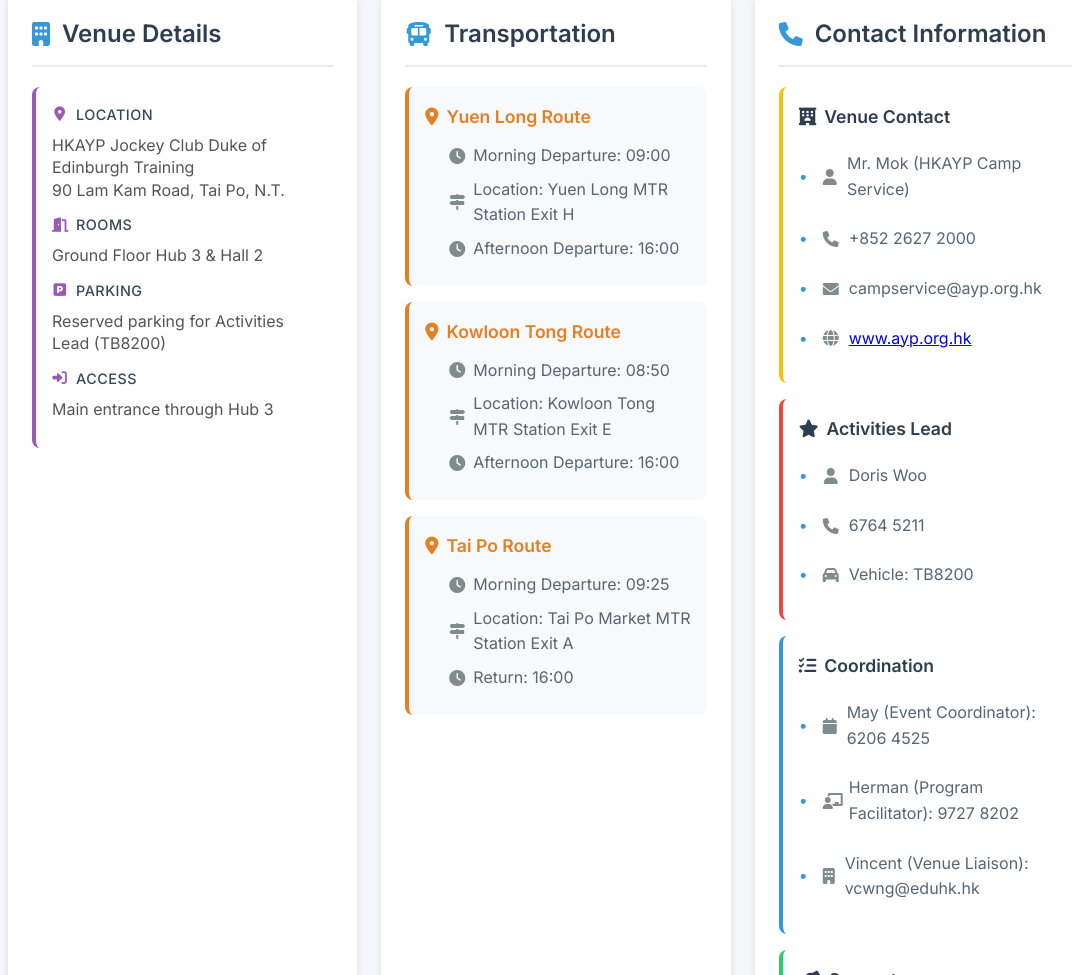
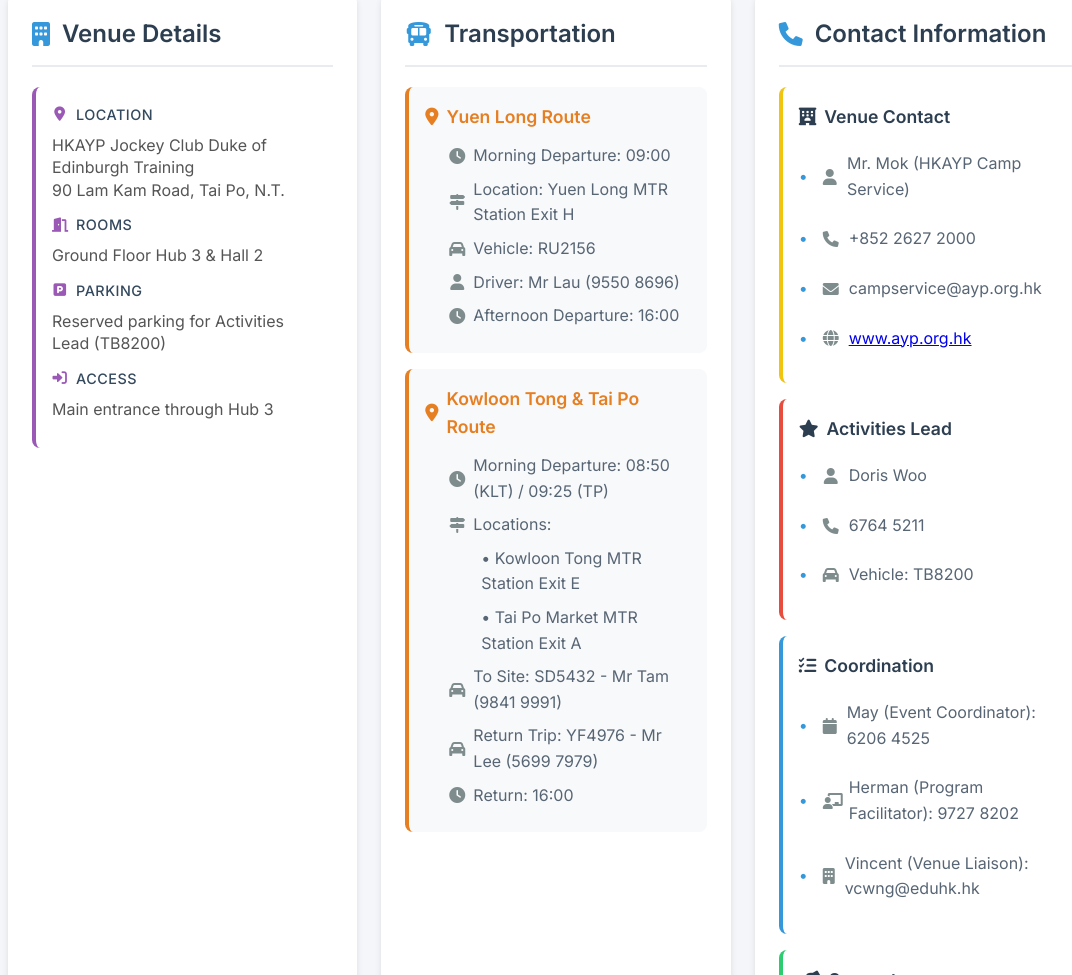
Before and after one commit to herman925/KSWellBeingRetreat, a plain HTML site: page pages/logistics.html in a window 1280 px wide. Shown: the part 446-1421 px from the top of the page, without its empty margins (84-1156 px from the left). Drawn offline with Linux system fonts and the light colour scheme.

Commit message:
Updated car plate number

```diff
--- a/pages/logistics.html
+++ b/pages/logistics.html
@@ -288,18 +288,18 @@
                         <h4><i class="fas fa-map-marker-alt"></i> Yuen Long Route</h4>
                         <p><i class="fas fa-clock"></i> Morning Departure: 09:00</p>
                         <p><i class="fas fa-map-signs"></i> Location: Yuen Long MTR Station Exit H</p>
+                        <p><i class="fas fa-car"></i> Vehicle: RU2156</p>
+                        <p><i class="fas fa-user"></i> Driver: Mr Lau (9550 8696)</p>
                         <p><i class="fas fa-clock"></i> Afternoon Departure: 16:00</p>
                     </div>
                     <div class="shuttle-route">
-                        <h4><i class="fas fa-map-marker-alt"></i> Kowloon Tong Route</h4>
-                        <p><i class="fas fa-clock"></i> Morning Departure: 08:50</p>
-                        <p><i class="fas fa-map-signs"></i> Location: Kowloon Tong MTR Station Exit E</p>
-                        <p><i class="fas fa-clock"></i> Afternoon Departure: 16:00</p>
-                    </div>
-                    <div class="shuttle-route">
-                        <h4><i class="fas fa-map-marker-alt"></i> Tai Po Route</h4>
-                        <p><i class="fas fa-clock"></i> Morning Departure: 09:25</p>
-                        <p><i class="fas fa-map-signs"></i> Location: Tai Po Market MTR Station Exit A</p>
+                        <h4><i class="fas fa-map-marker-alt"></i> Kowloon Tong & Tai Po Route</h4>
+                        <p><i class="fas fa-clock"></i> Morning Departure: 08:50 (KLT) / 09:25 (TP)</p>
+                        <p><i class="fas fa-map-signs"></i> Locations:</p>
+                        <p style="margin-left: 32px;">• Kowloon Tong MTR Station Exit E</p>
+                        <p style="margin-left: 32px;">• Tai Po Market MTR Station Exit A</p>
+                        <p><i class="fas fa-car"></i> To Site: SD5432 - Mr Tam (9841 9991)</p>
+                        <p><i class="fas fa-car"></i> Return Trip: YF4976 - Mr Lee (5699 7979)</p>
                         <p><i class="fas fa-clock"></i> Return: 16:00</p>
                     </div>
                 </div>
```
